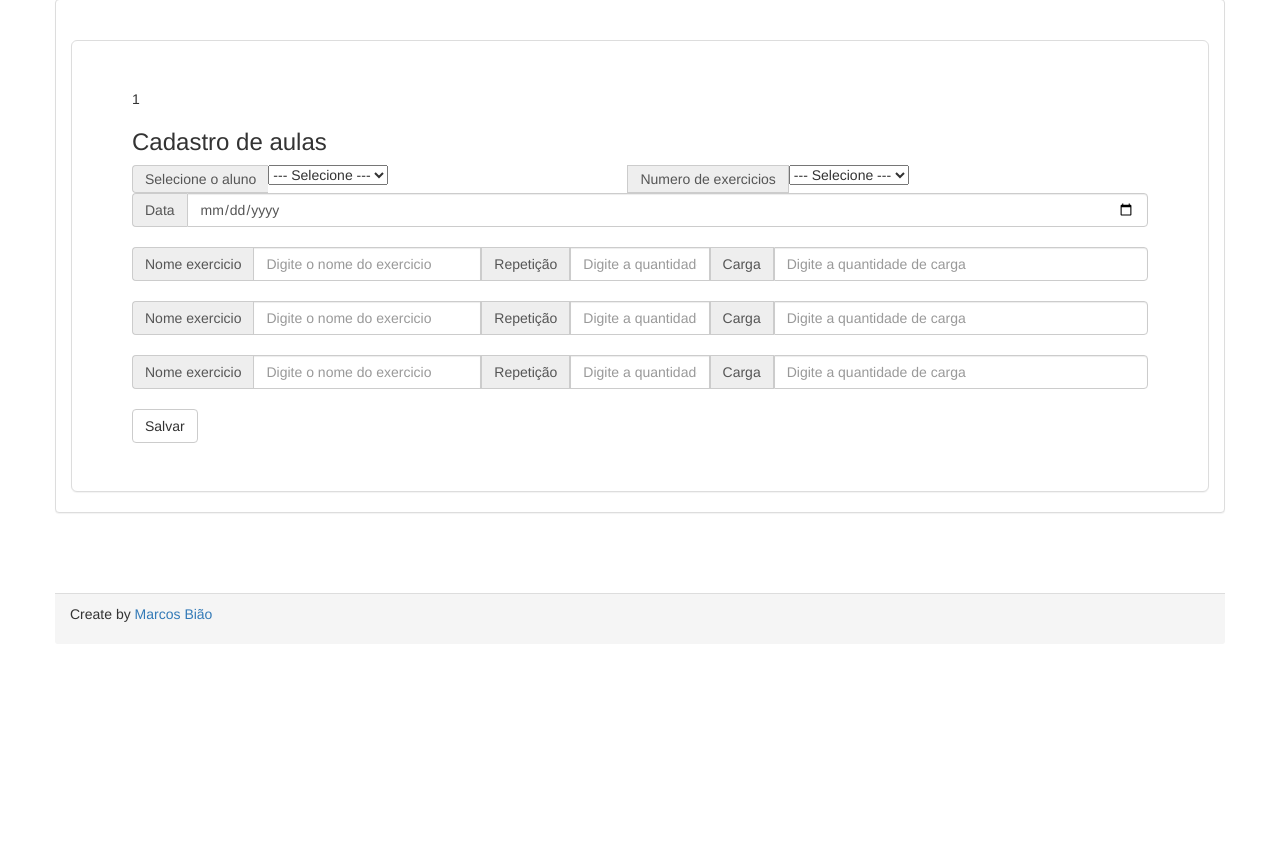
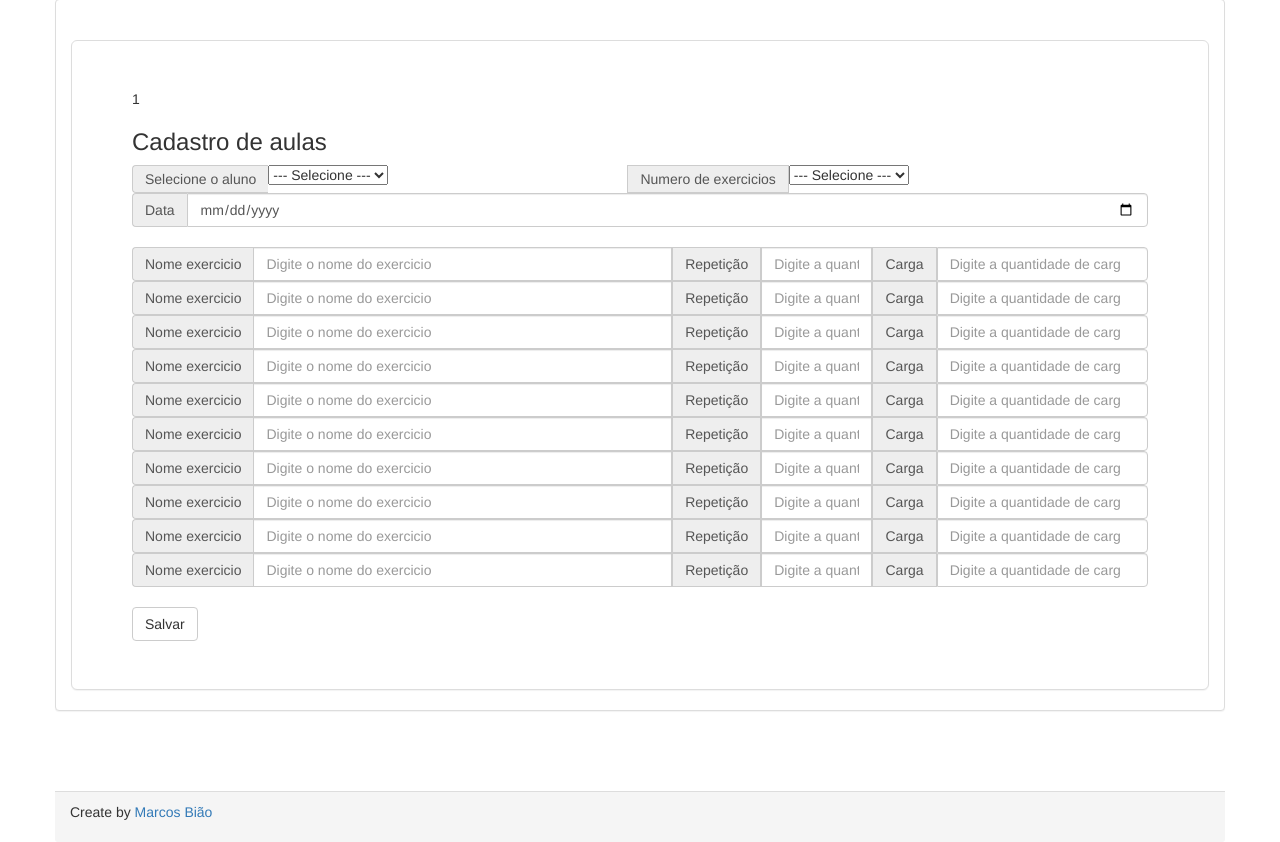
Before and after one commit to marcosbiao/belaForma, a PHP site: page /telaCadastrarAulas.php in a window 1280 px wide. Shown: the part 383-1225 px from the top of the page. Before the commit the page ends 1005 px from the top, so only its background shows below. Run offline with PHP 8.4, Linux system fonts and the light colour scheme; the visitor is signed in with stand-in values (Sample User, id 1); data comes from the database, SQL or seed files in the repository; some libraries are stand-ins or nearby versions.

Commit message:
cadastro de aulas

```diff
--- a/fachadaCadastrarMedidas.php
+++ b/fachadaCadastrarMedidas.php
@@ -42,6 +42,6 @@ noQuery($b);
 ?>
 <script>
 
-    //window.location = "telaCadastrarAulas.php"
+    window.location = "telaCadastrarAulas.php"
 
 </script>
--- a/telaCadastrarAulas.php
+++ b/telaCadastrarAulas.php
@@ -65,42 +65,25 @@
                     <input type="hidden" name="data" value="<?php echo $data ?>">
                     <br>
 
-                    <div class="input-group">
-                        <span class="input-group-addon" id="sizing-addon2">Nome exercicio</span>
-                        <input type="text" required class="form-control"  size="10" id="exercicio" name="exercicio0" placeholder="Digite o nome do exercicio" aria-describedby="sizing-addon2">
 
-                        <span class="input-group-addon" id="sizing-addon2">Repetição</span>
-                        <input type="text" required class="form-control" size="4" id="repeticao" name="repeticao0" placeholder="Digite a quantidade de repetições" aria-describedby="sizing-addon2">
+                    <?php
+                        for($i=1;$i<=10;$i++){
+                            echo "<div class='input-group'>";
 
-                        <span class="input-group-addon" id="sizing-addon2">Carga</span>
-                        <input type="number" required class="form-control" size="4" id="carga" name="carga0" placeholder="Digite a quantidade de carga" aria-describedby="sizing-addon2" min="0">
-                    </div>
+                            echo "<span class='input-group-addon' id='sizing-addon2'>Nome exercicio</span>";
+                            echo "<input type='text' class='form-control'  size='45' id='exercicio' name='exercicio".$i."' placeholder='Digite o nome do exercicio' aria-describedby='sizing-addon2'>";
 
-                    <br>
+                            echo "<span class='input-group-addon' id='sizing-addon2'>Repetição</span>";
+                            echo "<input type='text' class='form-control' size='8' id='repeticao' name='repeticao".$i."' placeholder='Digite a quantidade de repetições' aria-describedby='sizing-addon2'>";
 
-                    <div class="input-group">
-                        <span class="input-group-addon" id="sizing-addon2">Nome exercicio</span>
-                        <input type="text" required class="form-control"  size="10" id="exercicio" name="exercicio1" placeholder="Digite o nome do exercicio" aria-describedby="sizing-addon2">
+                            echo "<span class='input-group-addon' id='sizing-addon2'>Carga</span>";
+                            echo "<input type='number' class='form-control' size='8' id='carga' name='carga".$i."' placeholder='Digite a quantidade de carga' aria-describedby='sizing-addon2' min='0'>";
+                            echo "</div>";
+                        }
 
-                        <span class="input-group-addon" id="sizing-addon2">Repetição</span>
-                        <input type="text" required class="form-control" size="4" id="repeticao" name="repeticao1" placeholder="Digite a quantidade de repetições" aria-describedby="sizing-addon2">
 
-                        <span class="input-group-addon" id="sizing-addon2">Carga</span>
-                        <input type="number" required class="form-control" size="4" id="carga" name="carga1" placeholder="Digite a quantidade de carga" aria-describedby="sizing-addon2" min="0">
-                    </div>
 
-                    <br>
-
-                    <div class="input-group">
-                        <span class="input-group-addon" id="sizing-addon2">Nome exercicio</span>
-                        <input type="text" required class="form-control"  size="10" id="exercicio" name="exercicio2" placeholder="Digite o nome do exercicio" aria-describedby="sizing-addon2">
-
-                        <span class="input-group-addon" id="sizing-addon2">Repetição</span>
-                        <input type="text" required class="form-control" size="4" id="repeticao" name="repeticao2" placeholder="Digite a quantidade de repetições" aria-describedby="sizing-addon2">
-
-                        <span class="input-group-addon" id="sizing-addon2">Carga</span>
-                        <input type="number" required class="form-control" size="4" id="carga" name="carga2" placeholder="Digite a quantidade de carga" aria-describedby="sizing-addon2" min="0">
-                    </div>
+                    ?>
 
                     <br>
 
```
